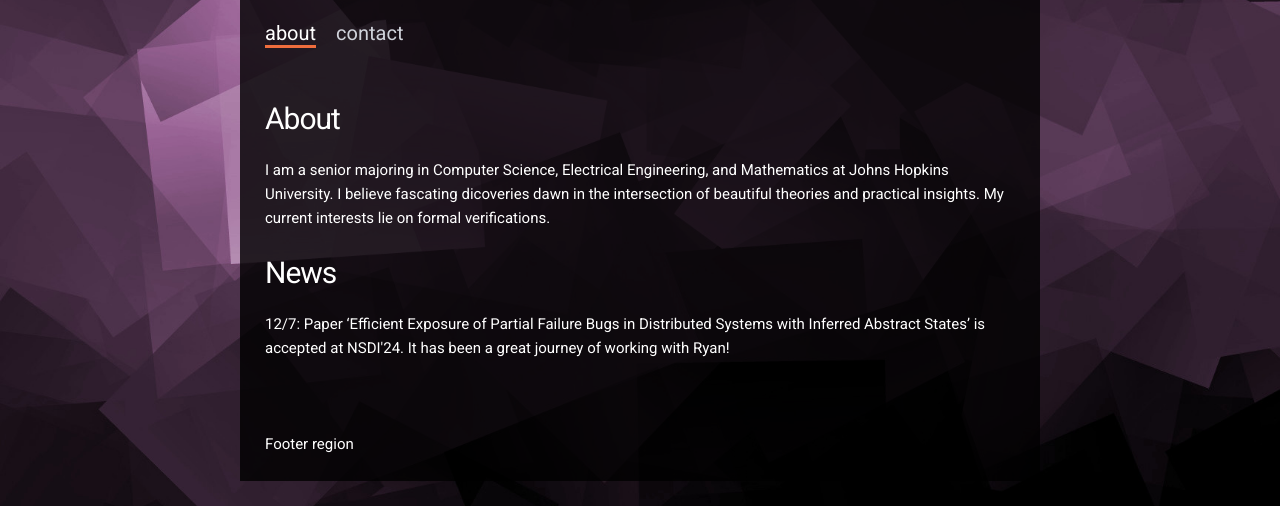
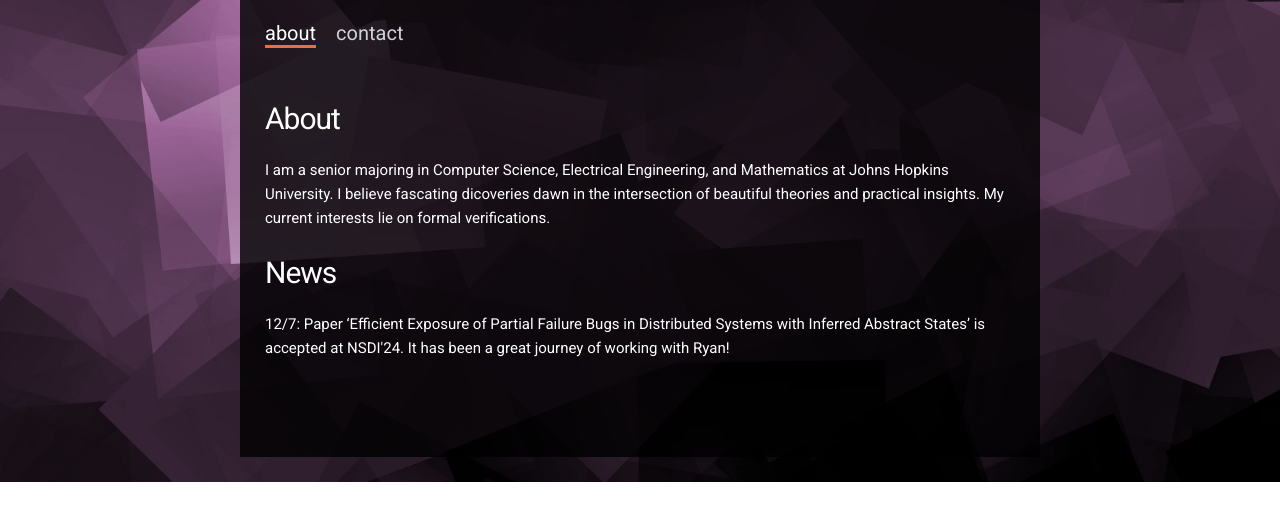
Before and after one commit to tonyPan123/tonyPan123.github.io, a plain HTML site: page index.html in a window 1280 px wide. Shown: the part 1747-2253 px from the top of the page. After the commit the page ends 2229 px from the top, so only its background shows below. Drawn offline with nearby package versions, Linux system fonts and the light colour scheme.

Commit message:
de;ete footnote

```diff
--- a/index.html
+++ b/index.html
@@ -68,7 +68,6 @@
     </div>
 
     <footer>
-      Footer region
     </footer>
 
     <!-- Load additional JS scripts here -->
```
